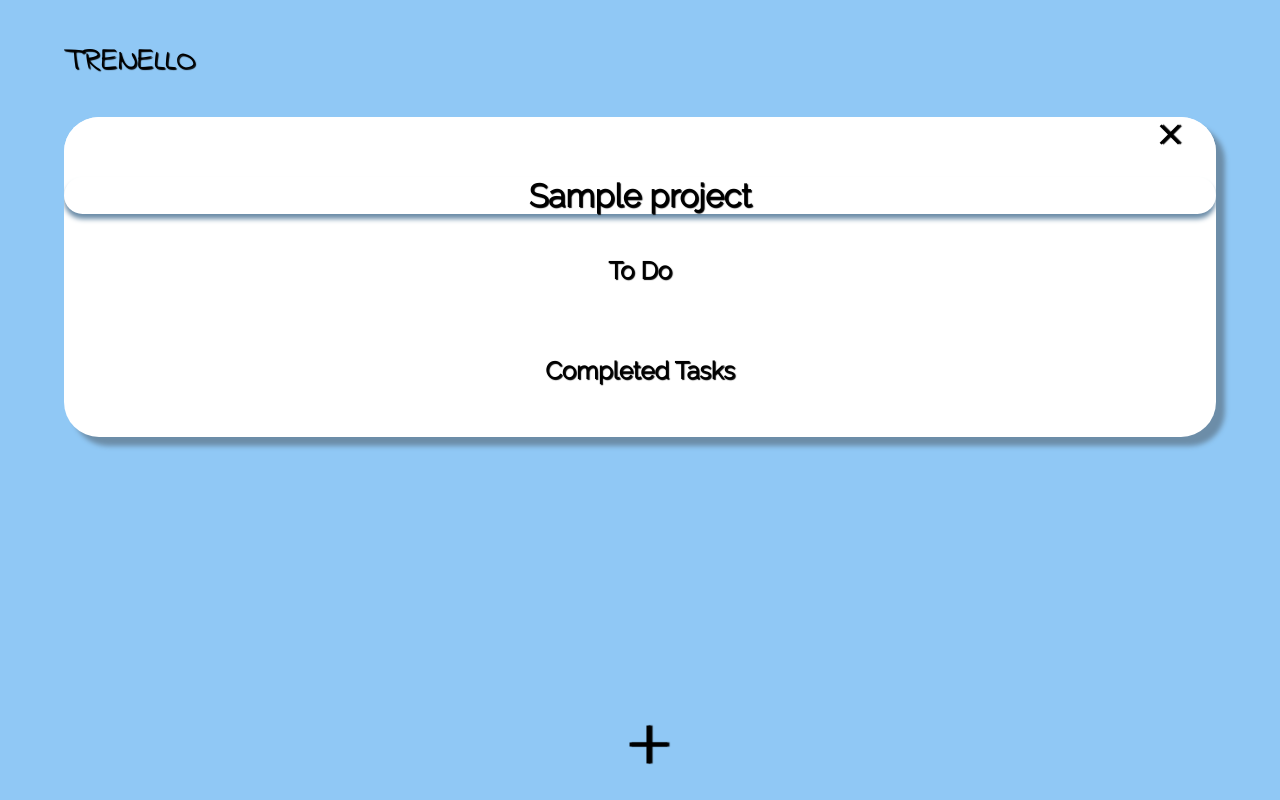
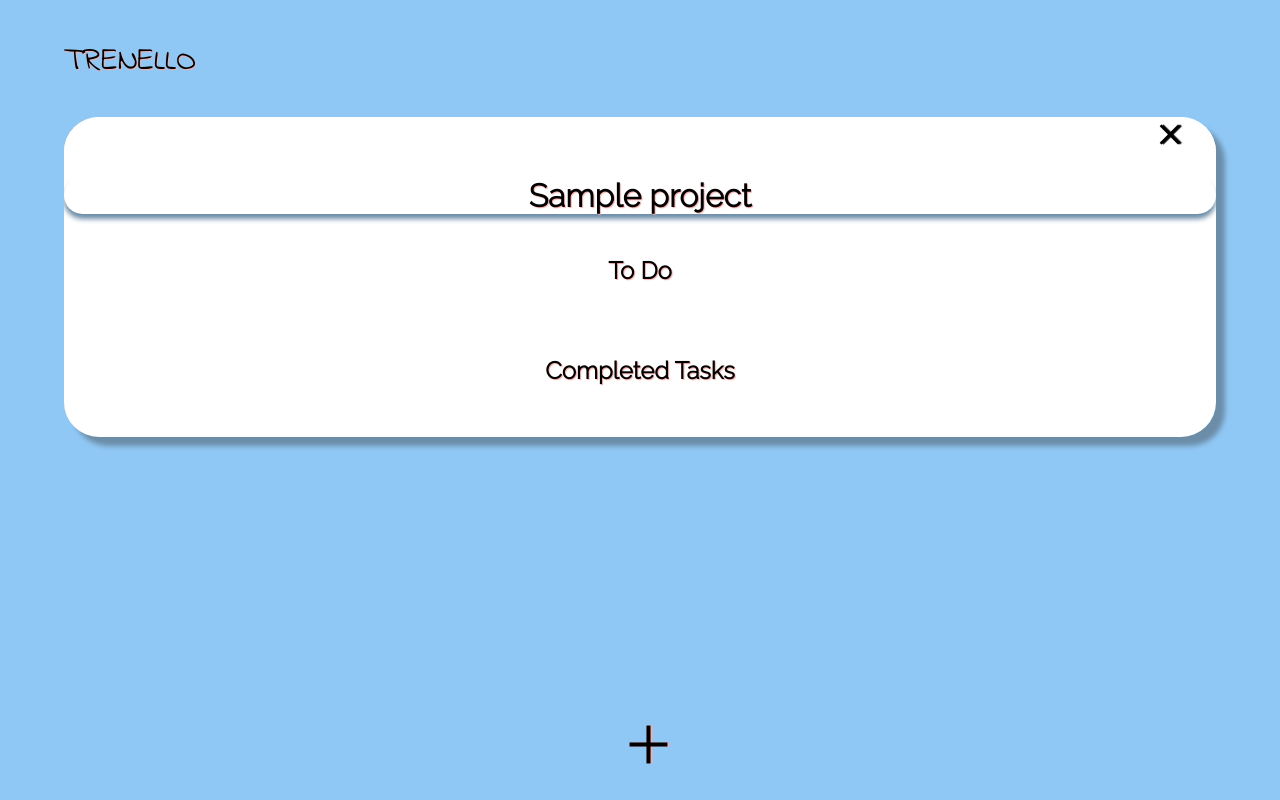
Before and after one commit to treneff/trenello_task_manager, a Flask app: page /projects/1/tasks in a window 1280 px wide. Run offline with Flask 2, Linux system fonts and the light colour scheme; a database or web service that is not in the repository returns one stand-in record (values such as "Sample title"); some libraries are stand-ins or nearby versions.

Commit message:
full MVP functionality and style

```diff
--- a/static/style.css
+++ b/static/style.css
@@ -16,7 +16,7 @@
   margin: 0;
   text-align: center;
   background-color: var(--primary-color);
-  text-shadow: 1px 1px 1px black;
+  text-shadow: 1px 1px 1px var(--secondary-color);
   animation: fade-in 1.5s;
 }
 
--- a/templates/projects/project_tasks.html
+++ b/templates/projects/project_tasks.html
@@ -20,7 +20,7 @@
                 </a>
             </div>
             <a class="project_task-anchor description-display" href="/projects/{{project.id}}/tasks/{{task.id}}/edit">
-                <h3>{{ task.description}}</h3>
+                <p>{{ task.description}}</p>
             </a>
             <div class="task-buttons">
                 <form action="/projects/{{project.id}}/tasks/{{task.id}}/status_update" method="POST">
@@ -50,7 +50,7 @@
                 </a>
             </div>
             <a class="project_task-anchor description-display" href="/projects/{{project.id}}/tasks/{{task.id}}/edit">
-                    <h3>{{ task.description }}</h3>
+                    <p>{{ task.description }}</p>
             </a>
             <div class="task-buttons">
                 <form action="/projects/{{project.id}}/tasks/{{task.id}}/status_update" method="POST">
@@ -69,7 +69,7 @@
     </ul>
     </section>
     <a href="/projects/{{project.id}}/tasks/new" class="add-item-btn">
-        <span class="material-symbols-outlined" style="font-size: 65px; text-shadow: 2px 0px 1px black"> add </span>
+        <span class="material-symbols-outlined" style="font-size: 65px; text-shadow: 2px 0px 1px var(--secondary-color)"> add </span>
     </a>
 </div>
 
```
